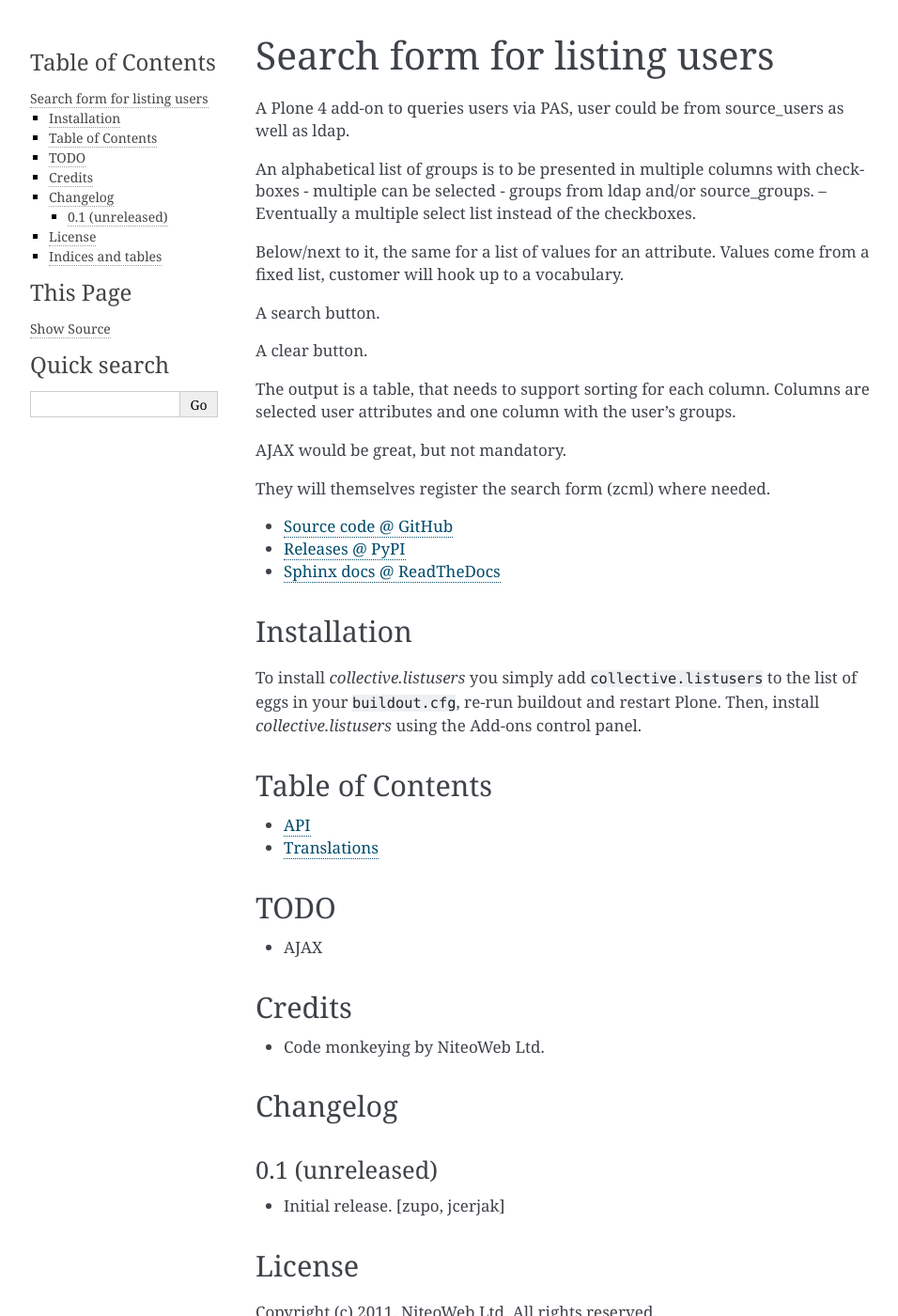
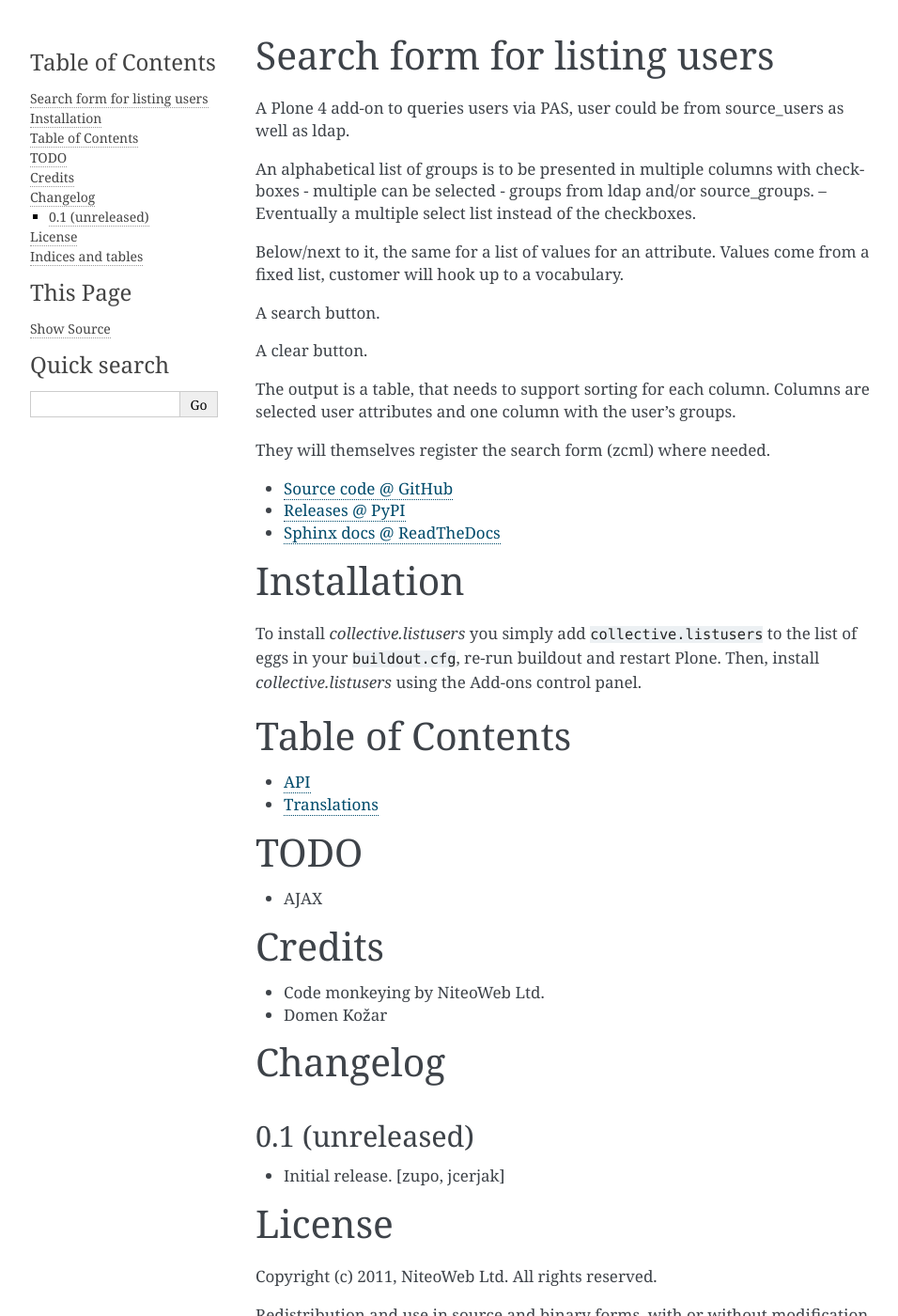
Before and after one commit to collective/collective.listusers, a Sphinx documentation site: the page built from docs/index.rst, in a window 1280 px wide and 1400 px high. Shown: the whole window at 94% size, without its empty margins (148-1104 px from the left). Built offline with Sphinx 7.4.7, drawn with Linux system fonts in a browser that asks for light colours.

Commit message:
garden
git-svn-id: https://niteoweb.repositoryhosting.com/svn/niteoweb_pas/trunk@67 afe85128-105f-4aaf-9e72-249f3def22f3

```diff
--- a/docs/CREDITS.rst
+++ b/docs/CREDITS.rst
@@ -2,3 +2,4 @@
 =======
 
 * Code monkeying by NiteoWeb Ltd.
+* Domen Kožar
--- a/docs/README.rst
+++ b/docs/README.rst
@@ -1,4 +1,3 @@
-=============================
 Search form for listing users
 =============================
 
@@ -21,8 +20,6 @@
 column. Columns are selected user attributes and one column with the
 user's groups.
 
-AJAX would be great, but not mandatory.
-
 They will themselves register the search form (zcml) where needed.
 
 * `Source code @ GitHub <http://github.com/collective/collective.listusers>`_
```
